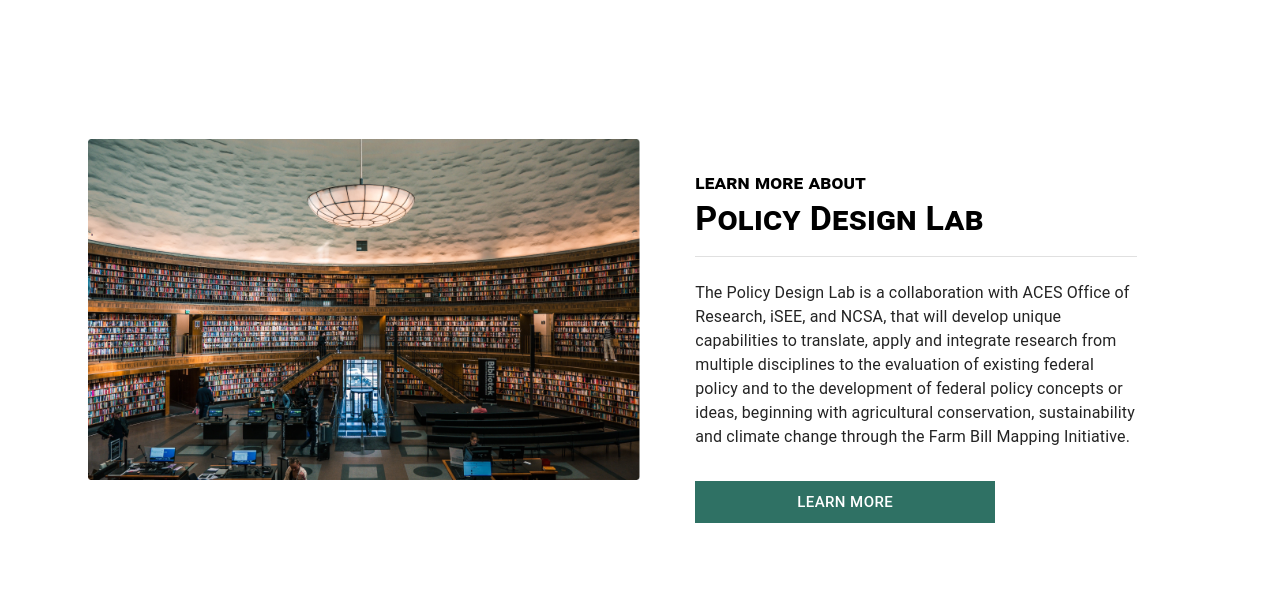
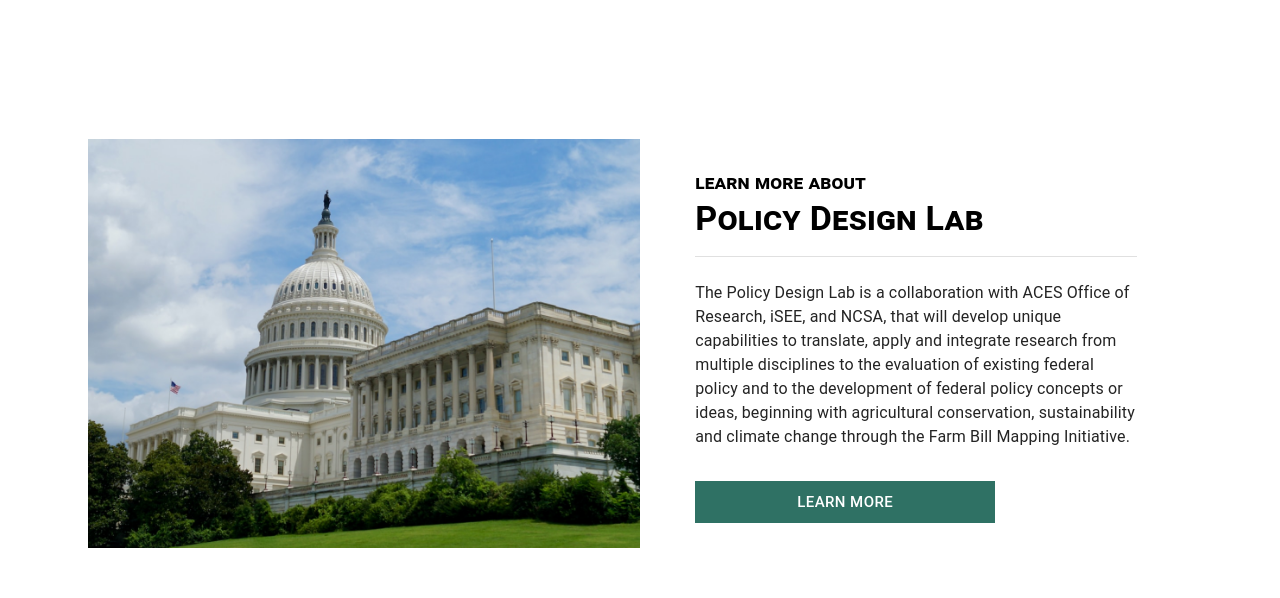
Before and after one commit to policy-design-lab/pdl-frontend, a React app: page / in a window 1280 px wide. Shown: the part 1300-1898 px from the top of the page. Built offline with nearby package versions, Linux system fonts and the light colour scheme.

Commit message:
Update image

```diff
--- a/src/components/LandingDisplay.tsx
+++ b/src/components/LandingDisplay.tsx
@@ -3,7 +3,7 @@ import Box from '@mui/material/Box';
 import { Button, CardMedia, Grid, Typography } from '@mui/material';
 import Divider from '@mui/material/Divider';
 import ArrowForwardIcon from '@mui/icons-material/ArrowForward';
-import library from '../images/library.png';
+import gov from '../images/gov.png';
 import '../styles/fonts.css';
 
 export default function LandingDisplay(): JSX.Element {
@@ -83,7 +83,7 @@ export default function LandingDisplay(): JSX.Element {
                     }}
                 >
                     <Grid item xs={12} md={6} sx={{ mx: 'auto' }}>
-                        <CardMedia component="img" src={library} />
+                        <CardMedia component="img" src={gov} />
                     </Grid>
                     <Grid item xs={12} md={6}>
                         <Box
```
Also changed, not shown: src/images/gov.png (added).
